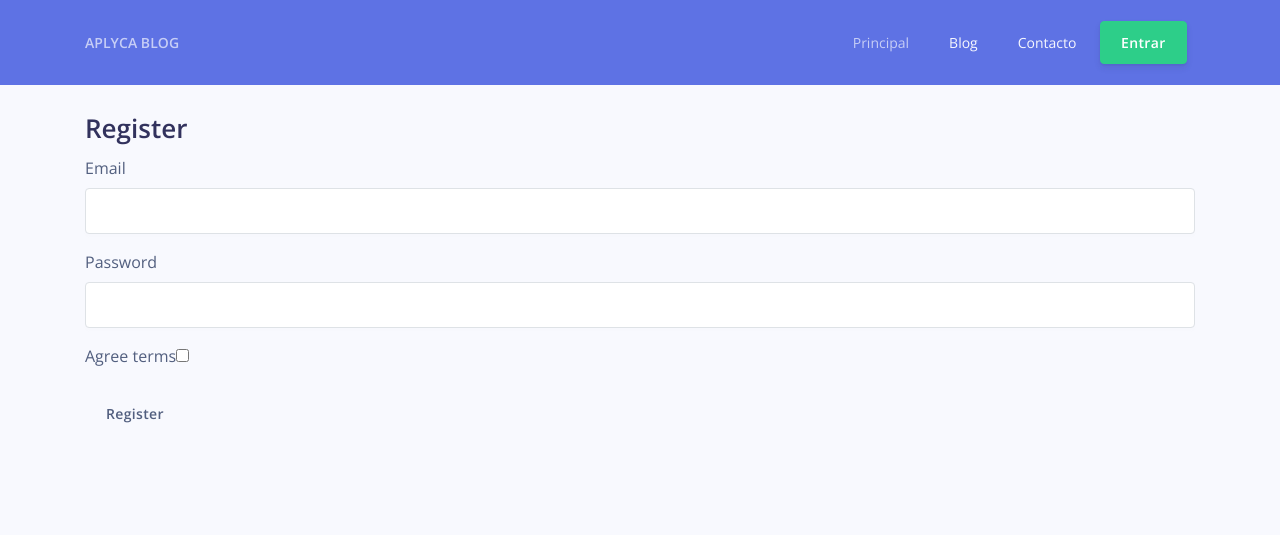
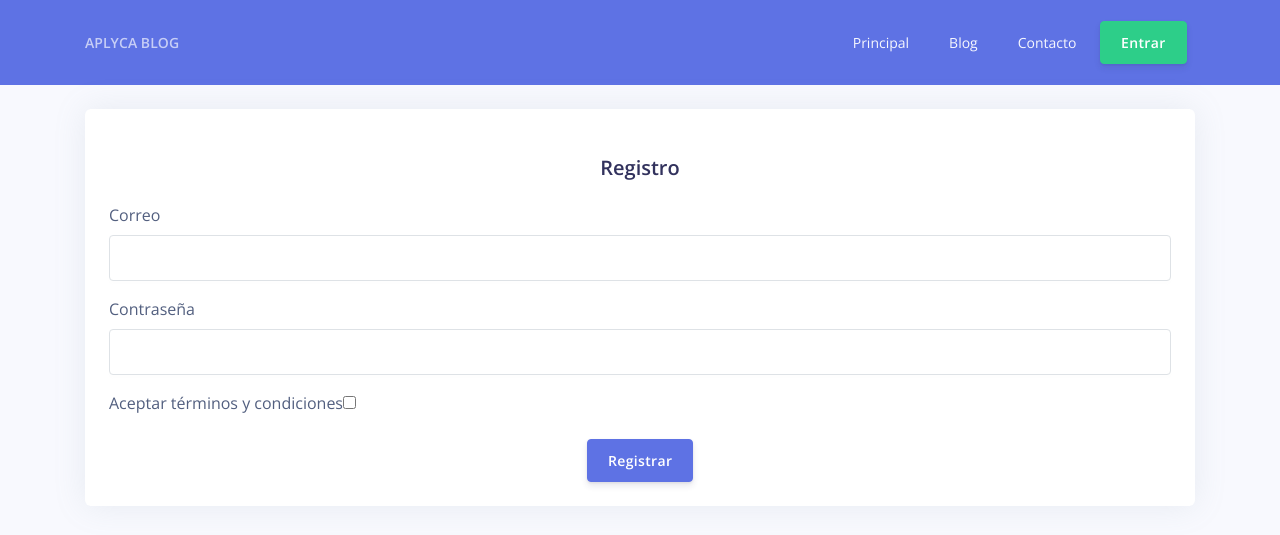
Before and after one commit to kevocde/aplyca-blog, a Symfony app: template templates/registration/register.html.twig in a window 1280 px wide. Shown: the top 535 px of the page. Run offline with Twig, Linux system fonts and the light colour scheme; the template is opened without the code that fills it, so the values that code supplies are empty; form fields are guessed from the names that the template uses; style sheets or scripts are compiled from the project's sources; some libraries are stand-ins or nearby versions.

Commit message:
Corregido formulario de registro

```diff
--- a/templates/registration/register.html.twig
+++ b/templates/registration/register.html.twig
@@ -1,21 +1,46 @@
 {% extends 'base.html.twig' %}
 
-{% block title %}Register{% endblock %}
+{% block title %}Registro{% endblock %}
+
+{% block navbaritems %}
+    <li class="nav-item"><a class="nav-link" href="{{ path('home') }}">Principal <span class="sr-only">(current)</span></a></li>
+    <li class="nav-item"><a class="nav-link" href="{{ path('post_index') }}">Blog</a></li>
+    <li class="nav-item"><a class="nav-link" href="{{ path('contact_new') }}">Contacto</a></li>
+{% endblock %}
 
 {% block body %}
+    <div class="row">
+        <div class="col-12 justify-content-center">
+            <div class="card">
+                <div class="card-body">
                     {% for flashError in app.flashes('verify_email_error') %}
                         <div class="alert alert-danger" role="alert">{{ flashError }}</div>
                     {% endfor %}
-
-    <h1>Register</h1>
-
+                    <div class="card-header border-0">
+                        <h2 class="mb-0 text-center">Registro</h2>
+                    </div>
                     {{ form_start(registrationForm) }}
-        {{ form_row(registrationForm.email) }}
+                    <div class="row">
+                        <div class="col-12">
+                            {{ form_row(registrationForm.email, {
+                                label: 'Correo'
+                            }) }}
+                        </div>
+                        <div class="col-12">
                             {{ form_row(registrationForm.plainPassword, {
-            label: 'Password'
+                                label: 'Contraseña'
                             }) }}
-        {{ form_row(registrationForm.agreeTerms) }}
-
-        <button type="submit" class="btn">Register</button>
+                        </div>
+                        <div class="col-12">
+                            {{ form_row(registrationForm.agreeTerms, {'label': 'Aceptar términos y condiciones'}) }}
+                        </div>
+                        <div class="col-12 d-flex justify-content-center">
+                            <button type="submit" class="btn btn-primary">Registrar</button>
+                        </div>
+                    </div>
                     {{ form_end(registrationForm) }}
+                </div>
+            </div>
+        </div>
+    </div>
 {% endblock %}
```
Lines whose indentation alone changed are shown as unchanged.
